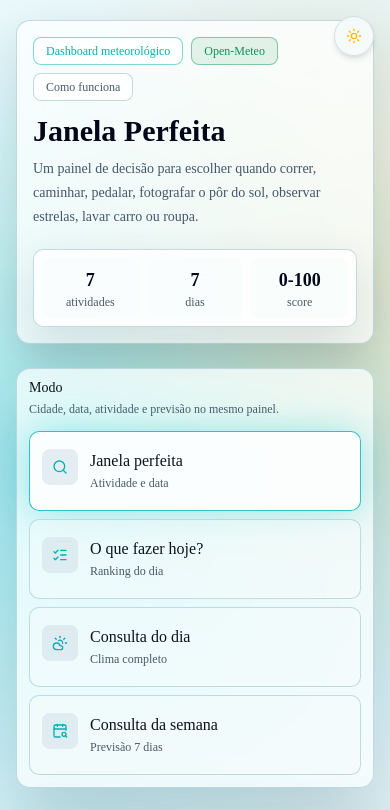
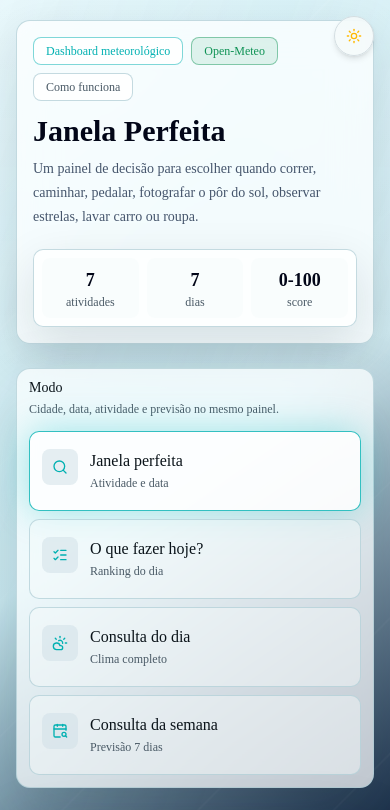
Before and after one commit to PauloSergioLR/janela-perfeita, a Next.js app: page / in a window 390 px wide. Shown: the top 810 px of the page. Built offline with nearby package versions, Linux system fonts and the light colour scheme; no server answers.

Commit message:
feat: cria fundo climatico visual

```diff
--- a/src/app/globals.css
+++ b/src/app/globals.css
@@ -301,3 +301,156 @@
     backdrop-filter: blur(20px) saturate(1.22);
   }
 }
+
+@layer utilities {
+  .weather-stage {
+    position: fixed;
+    inset: 0;
+    z-index: 0;
+    overflow: hidden;
+    pointer-events: none;
+    background: linear-gradient(
+      145deg,
+      var(--weather-background) 0%,
+      var(--weather-background-muted) 54%,
+      var(--weather-night) 100%
+    );
+  }
+
+  .weather-stage::before,
+  .weather-stage::after {
+    position: absolute;
+    inset: -12%;
+    content: "";
+    pointer-events: none;
+  }
+
+  .weather-stage::before {
+    background:
+      repeating-linear-gradient(
+        135deg,
+        transparent 0 48px,
+        oklch(1 0 0 / 4%) 49px 50px,
+        transparent 51px 96px
+      ),
+      linear-gradient(180deg, oklch(1 0 0 / 8%), transparent 48%);
+    opacity: 0.75;
+  }
+
+  .weather-stage::after {
+    background: linear-gradient(
+      110deg,
+      transparent 0%,
+      oklch(0.82 0.12 205 / 10%) 44%,
+      transparent 70%
+    );
+    opacity: 0.55;
+    transform: translate3d(-4%, 0, 0);
+    animation: weather-stage-drift 24s ease-in-out infinite alternate;
+  }
+
+  .weather-stage[data-variant="clear"] {
+    background: linear-gradient(
+      145deg,
+      oklch(0.18 0.055 248) 0%,
+      oklch(0.28 0.075 220) 56%,
+      oklch(0.52 0.11 190) 100%
+    );
+  }
+
+  .weather-stage[data-variant="cloudy"] {
+    background: linear-gradient(
+      145deg,
+      oklch(0.16 0.035 250) 0%,
+      oklch(0.27 0.035 235) 52%,
+      oklch(0.3 0.03 220) 100%
+    );
+  }
+
+  .weather-stage[data-variant="cloudy"]::before {
+    background:
+      repeating-linear-gradient(
+        180deg,
+        oklch(0.88 0.02 220 / 6%) 0 1px,
+        transparent 1px 68px
+      ),
+      linear-gradient(130deg, transparent 10%, oklch(0.74 0.03 220 / 13%) 48%, transparent 82%);
+  }
+
+  .weather-stage[data-variant="rain"] {
+    background: linear-gradient(
+      145deg,
+      oklch(0.13 0.03 252) 0%,
+      oklch(0.2 0.045 228) 48%,
+      oklch(0.25 0.055 205) 100%
+    );
+  }
+
+  .weather-stage[data-variant="rain"]::before {
+    background: repeating-linear-gradient(
+      112deg,
+      transparent 0 26px,
+      oklch(0.78 0.11 215 / 16%) 27px 28px,
+      transparent 29px 54px
+    );
+    opacity: 0.8;
+    animation: weather-stage-rain 14s linear infinite;
+  }
+
+  .weather-stage[data-variant="night"] {
+    background: linear-gradient(
+      145deg,
+      oklch(0.09 0.03 262) 0%,
+      oklch(0.14 0.04 252) 58%,
+      oklch(0.12 0.03 238) 100%
+    );
+  }
+
+  .weather-stage[data-variant="night"]::before {
+    background:
+      repeating-linear-gradient(
+        90deg,
+        transparent 0 79px,
+        oklch(0.78 0.08 220 / 8%) 80px 81px,
+        transparent 82px 160px
+      ),
+      linear-gradient(180deg, oklch(0.6 0.08 235 / 12%), transparent 42%);
+  }
+
+  .weather-stage[data-variant="sunset"] {
+    background: linear-gradient(
+      145deg,
+      oklch(0.2 0.05 258) 0%,
+      oklch(0.42 0.11 328) 46%,
+      oklch(0.62 0.15 52) 100%
+    );
+  }
+
+  .weather-stage[data-variant="sunset"]::before {
+    background: linear-gradient(
+      180deg,
+      transparent 0 47%,
+      oklch(0.85 0.12 72 / 12%) 55%,
+      transparent 74%
+    );
+  }
+}
+
+@keyframes weather-stage-drift {
+  to {
+    transform: translate3d(5%, -2%, 0);
+  }
+}
+
+@keyframes weather-stage-rain {
+  to {
+    transform: translate3d(-4%, 8%, 0);
+  }
+}
+
+@media (prefers-reduced-motion: reduce) {
+  .weather-stage::after,
+  .weather-stage[data-variant="rain"]::before {
+    animation: none;
+  }
+}
--- a/src/app/page.tsx
+++ b/src/app/page.tsx
@@ -33,6 +33,7 @@ import { ScoreBreakdown } from "@/components/result/score-breakdown";
 import { ScoreTimeline } from "@/components/result/score-timeline";
 import { WeekComparisonCard } from "@/components/result/week-comparison-card";
 import { WeeklyOverviewCard } from "@/components/result/weekly-overview-card";
+import { WeatherStage } from "@/components/weather/weather-stage";
 import { Badge } from "@/components/ui/badge";
 import { Button } from "@/components/ui/button";
 import {
@@ -63,6 +64,7 @@ import {
   SEARCH_DEBOUNCE_MS,
   type SearchDateOption,
 } from "@/lib/ui/search-page";
+import { getWeatherStageVariant } from "@/lib/ui/weather-stage";
 import {
   buildSearchHistoryEntry,
   clearSearchHistory,
@@ -596,9 +598,19 @@ export default function Home() {
               : recommendationMutation.isError
                 ? "Atenção"
                 : "Aguardando busca";
+  const weatherStageVariant = getWeatherStageVariant({
+    activityId: selectedActivityId || undefined,
+    recommendation,
+    activityRanking,
+    weekComparison,
+    dailyOverview,
+    weeklyOverview,
+  });
 
   return (
-    <main className="min-h-screen bg-weather-stage px-4 py-5 text-foreground sm:px-6 lg:px-8">
+    <>
+      <WeatherStage variant={weatherStageVariant} />
+      <main className="relative z-10 min-h-screen px-4 py-5 text-foreground sm:px-6 lg:px-8">
       <div className="mx-auto flex w-full max-w-7xl flex-col gap-6">
         <header className="glass-panel grid gap-5 rounded-xl p-4 sm:p-6 lg:grid-cols-[minmax(0,1fr)_auto] lg:items-end">
           <div className="space-y-3">
@@ -1273,6 +1285,7 @@ export default function Home() {
 
         <AttributionFooter disclaimer={resultDisclaimer} />
       </div>
-    </main>
+      </main>
+    </>
   );
 }
--- /dev/null
+++ b/src/components/weather/weather-stage.tsx
@@ -0,0 +1,17 @@
+import { cn } from "@/lib/utils";
+import type { WeatherStageVariant } from "@/lib/ui/weather-stage";
+
+interface WeatherStageProps {
+  variant: WeatherStageVariant;
+  className?: string;
+}
+
+export function WeatherStage({ variant, className }: WeatherStageProps) {
+  return (
+    <div
+      aria-hidden="true"
+      className={cn("weather-stage", className)}
+      data-variant={variant}
+    />
+  );
+}
--- /dev/null
+++ b/src/lib/ui/weather-stage.ts
@@ -0,0 +1,113 @@
+import type {
+  ActivityId,
+  ActivityRanking,
+  DailyWeatherOverview,
+  HourlyWeather,
+  Recommendation,
+  WeekComparison,
+  WeeklyWeatherOverview,
+} from "@/types";
+
+export type WeatherStageVariant =
+  | "neutral"
+  | "clear"
+  | "cloudy"
+  | "rain"
+  | "night"
+  | "sunset";
+
+export interface WeatherStageInput {
+  activityId?: ActivityId;
+  weather?: HourlyWeather;
+  weatherCode?: number | null;
+  recommendation?: Recommendation;
+  activityRanking?: ActivityRanking;
+  weekComparison?: WeekComparison;
+  dailyOverview?: DailyWeatherOverview;
+  weeklyOverview?: WeeklyWeatherOverview;
+}
+
+function getRepresentativeWeather(input: WeatherStageInput): HourlyWeather | null {
+  if (input.weather) {
+    return input.weather;
+  }
+
+  const recommendation =
+    input.recommendation ??
+    input.activityRanking?.bestActivity?.recommendation ??
+    input.weekComparison?.bestDay?.recommendation;
+  const scores = recommendation?.bestWindow?.scores ?? recommendation?.scores;
+
+  if (scores?.[0]?.weather) {
+    return scores[0].weather;
+  }
+
+  if (input.dailyOverview?.hourly[0]) {
+    return input.dailyOverview.hourly[0];
+  }
+
+  if (input.weeklyOverview?.days[0]?.hourly[0]) {
+    return input.weeklyOverview.days[0].hourly[0];
+  }
+
+  return null;
+}
+
+function getWeatherCode(input: WeatherStageInput, weather: HourlyWeather | null) {
+  return (
+    weather?.weather_code ??
+    input.weatherCode ??
+    input.dailyOverview?.weatherCode ??
+    input.weeklyOverview?.days[0]?.weatherCode ??
+    null
+  );
+}
+
+function isRainyWeather(weather: HourlyWeather | null, weatherCode: number | null) {
+  const precipitation = weather
+    ? Math.max(weather.precipitation, weather.rain, weather.showers)
+    : 0;
+
+  return (
+    precipitation > 0 ||
+    (weatherCode !== null &&
+      [51, 53, 55, 56, 57, 61, 63, 65, 66, 67, 80, 81, 82, 95, 96, 99].includes(
+        weatherCode,
+      ))
+  );
+}
+
+function isNight(weather: HourlyWeather | null) {
+  const hour = Number(weather?.time.slice(11, 13));
+
+  return Number.isInteger(hour) && (hour < 6 || hour >= 20);
+}
+
+export function getWeatherStageVariant(
+  input: WeatherStageInput,
+): WeatherStageVariant {
+  const weather = getRepresentativeWeather(input);
+  const weatherCode = getWeatherCode(input, weather);
+
+  if (isRainyWeather(weather, weatherCode)) {
+    return "rain";
+  }
+
+  if (input.activityId === "fotografar_por_do_sol") {
+    return "sunset";
+  }
+
+  if (input.activityId === "observar_estrelas" || isNight(weather)) {
+    return "night";
+  }
+
+  if (weatherCode === 0 || weatherCode === 1) {
+    return "clear";
+  }
+
+  if (weatherCode !== null) {
+    return "cloudy";
+  }
+
+  return "neutral";
+}
```
Also changed, not shown: 2 other files (tests, documents, lock files or other folders).
